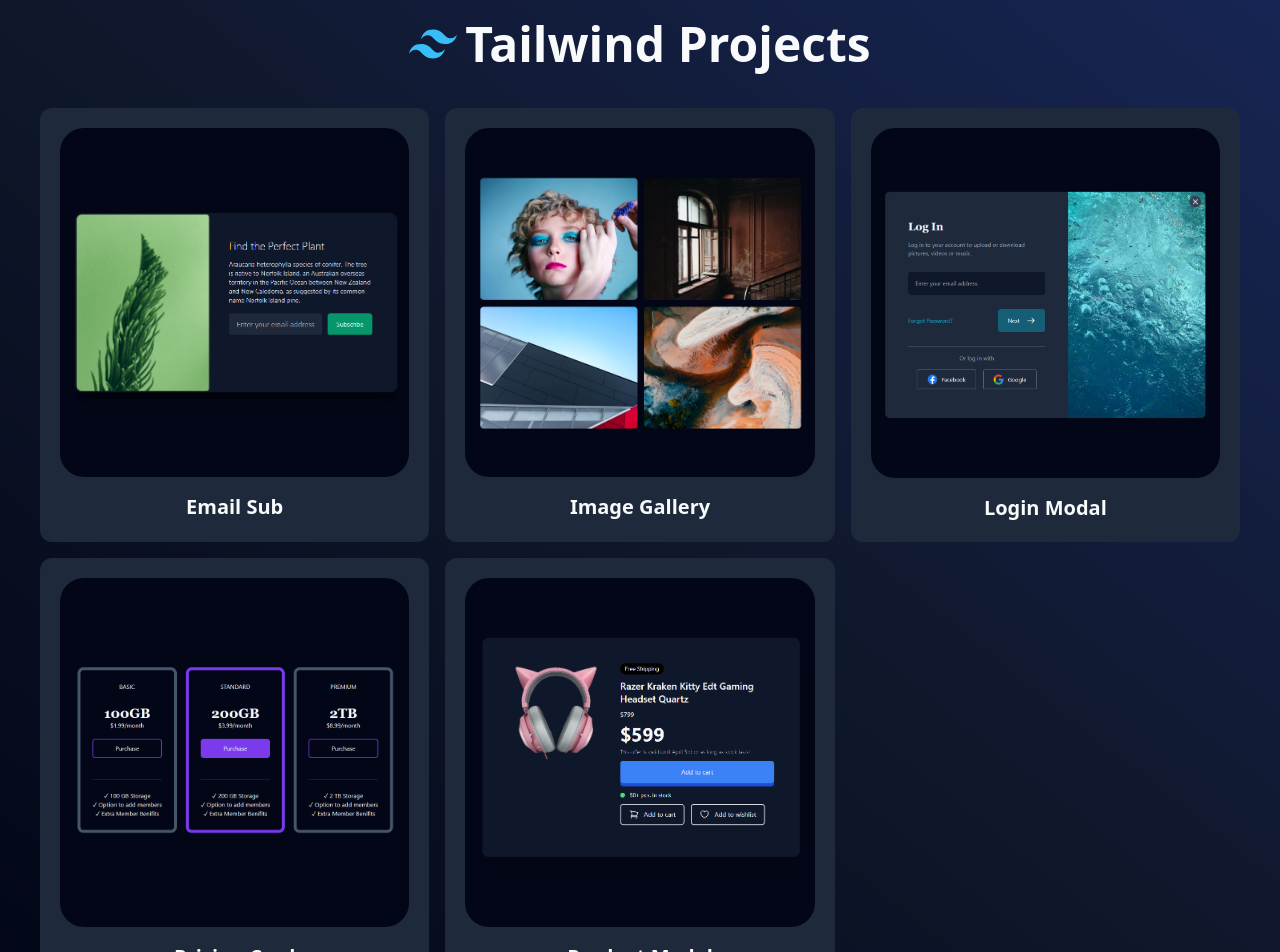
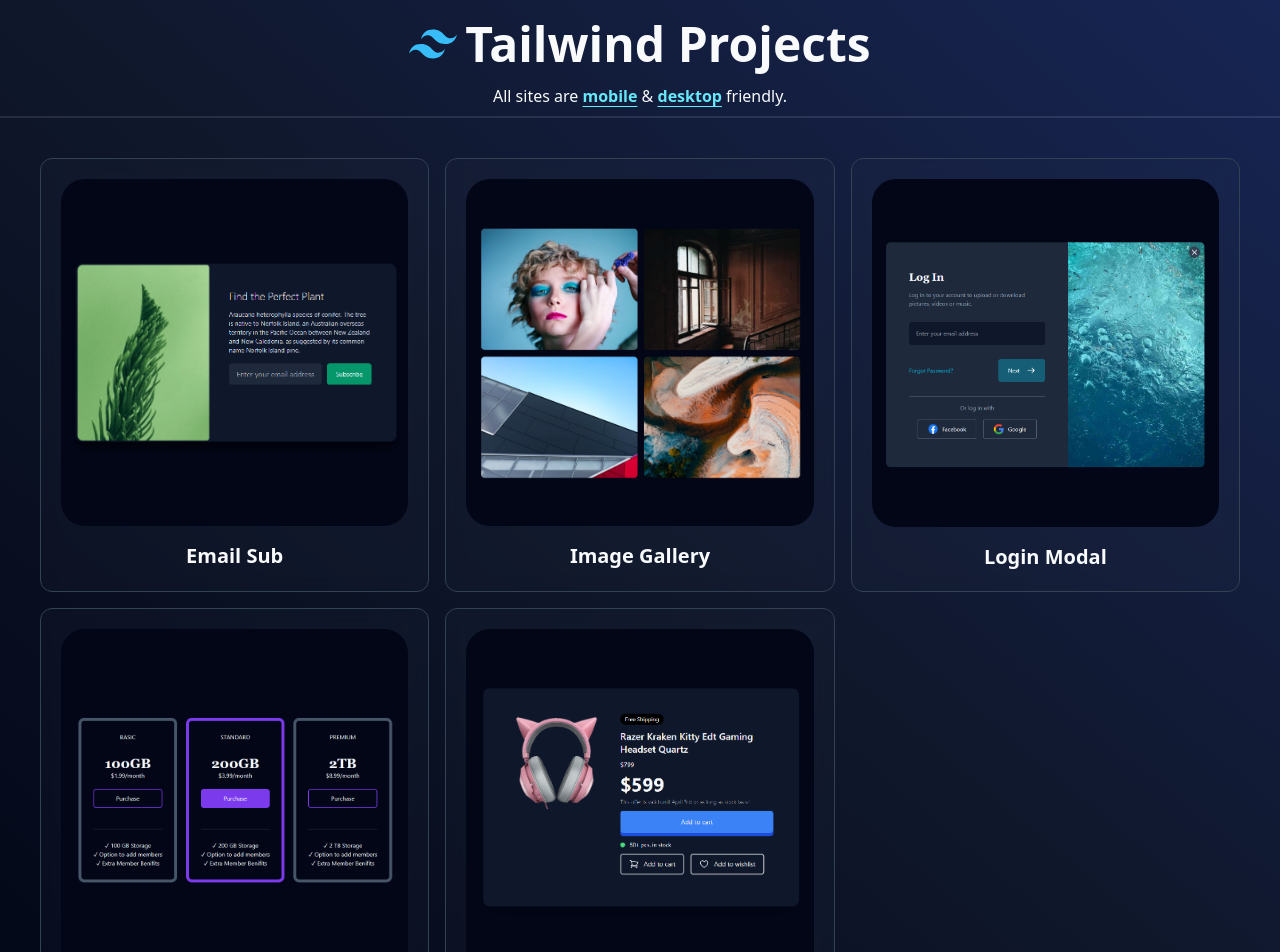
Before and after one commit to push-on/tailwind-svelte-projects, a SvelteKit app: page / in a window 1280 px wide. Shown: the top 952 px of the page. Built offline with nearby package versions, Linux system fonts and the light colour scheme.

Commit message:
Update 04/24/2023 13:33:33

```diff
--- a/src/routes/+page.svelte
+++ b/src/routes/+page.svelte
@@ -6,9 +6,10 @@
   import signup from "$lib/thumbnails/signup.png"
 </script>
 
+<div class="flex flex-col space-y-4 border-b-2 border-blue-50/10 pb-2">
   <div class="flex justify-center mt-5">
     <svg
-  class="mr-2  text-sky-400 "
+      class="mr-2 text-sky-400"
       xmlns="http://www.w3.org/2000/svg"
       width="3em"
       height="3em"
@@ -16,36 +17,44 @@
       ><path
         fill="currentColor"
         d="M12.001 4.8c-3.2 0-5.2 1.6-6 4.8c1.2-1.6 2.6-2.2 4.2-1.8c.913.228 1.565.89 2.288 1.624C13.666 10.618 15.027 12 18.001 12c3.2 0 5.2-1.6 6-4.8c-1.2 1.6-2.6 2.2-4.2 1.8c-.913-.228-1.565-.89-2.288-1.624C16.337 6.182 14.976 4.8 12.001 4.8zm-6 7.2c-3.2 0-5.2 1.6-6 4.8c1.2-1.6 2.6-2.2 4.2-1.8c.913.228 1.565.89 2.288 1.624c1.177 1.194 2.538 2.576 5.512 2.576c3.2 0 5.2-1.6 6-4.8c-1.2 1.6-2.6 2.2-4.2 1.8c-.913-.228-1.565-.89-2.288-1.624C10.337 13.382 8.976 12 6.001 12z" /></svg>
-  <h1 class="text-5xl font-bold ">Tailwind Projects</h1>
+    <h1 class="text-5xl font-bold">Tailwind Projects</h1>
   </div>
+  <p class="text-center">
+    All sites are
+    <strong class="text-cyan-300 underline underline-offset-4"> mobile </strong> &
+    <strong class="text-cyan-300 underline underline-offset-4"> desktop </strong>
+    friendly.
+  </p>
+</div>
+
 <div class="flex justify-center decoration-4">
   <!-- list of pages in tailwind css grid -->
   <div
     class="font-bold container grid sm:grid-cols-2 lg:grid-cols-3 p-5 m-5 gap-4 text-xl whitespace-nowrap">
     <a
-      class=" p-5 hover:underline underline-offset-8 capitalize text-center bg-slate-800 hover:bg-slate-700 rounded-xl min-w-fit decoration-sky-400 space-"
+      class=" p-5 hover:underline underline-offset-8 capitalize text-center bg-slate-700/10 backdrop-blur border-slate-700 border hover:bg-slate-100/10 hover:shadow-2xl hover:shadow-black rounded-xl min-w-fit decoration-sky-400 space-"
       href="./emailsub/">
       <img class="mb-4 rounded-3xl" src={emailSub} alt="" />
       Email Sub
     </a>
     <a
-      class=" p-5 hover:underline underline-offset-8 capitalize text-center bg-slate-800 hover:bg-slate-700 rounded-xl min-w-fit decoration-sky-400"
+      class=" p-5 hover:underline underline-offset-8 capitalize text-center bg-slate-700/10 backdrop-blur border-slate-700 border hover:bg-slate-100/10 hover:shadow-2xl hover:shadow-black rounded-xl min-w-fit decoration-sky-400"
       href="./imagegallery/">
       <img class="mb-4 rounded-3xl" src={imagegallery} alt="" />
       Image Gallery</a>
     <a
-      class=" p-5 hover:underline underline-offset-8 capitalize text-center bg-slate-800 hover:bg-slate-700 rounded-xl min-w-fit decoration-sky-400"
+      class=" p-5 hover:underline underline-offset-8 capitalize text-center bg-slate-700/10 backdrop-blur border-slate-700 border hover:bg-slate-100/10 hover:shadow-2xl hover:shadow-black rounded-xl min-w-fit decoration-sky-400"
       href="./loginmodal/">
       <img class="mb-4 rounded-3xl" src={signup} alt="" />
 
       Login Modal</a>
     <a
-      class=" p-5 hover:underline underline-offset-8 capitalize text-center bg-slate-800 hover:bg-slate-700 rounded-xl min-w-fit decoration-sky-400"
+      class=" p-5 hover:underline underline-offset-8 capitalize text-center bg-slate-700/10 backdrop-blur border-slate-700 border hover:bg-slate-100/10 hover:shadow-2xl hover:shadow-black rounded-xl min-w-fit decoration-sky-400"
       href="./pricingcard/">
       <img class="mb-4 rounded-3xl" src={priceCard} alt="" />
       Pricing Card</a>
     <a
-      class=" p-5 hover:underline underline-offset-8 capitalize text-center bg-slate-800 hover:bg-slate-700 rounded-xl min-w-fit decoration-sky-400"
+      class=" p-5 hover:underline underline-offset-8 capitalize text-center bg-slate-700/10 backdrop-blur border-slate-700 border hover:bg-slate-100/10 hover:shadow-2xl hover:shadow-black rounded-xl min-w-fit decoration-sky-400"
       href="./productModal/">
       <img class="mb-4 rounded-3xl" src={modal} alt="" />
       Product modal</a>
```
Lines whose indentation alone changed are shown as unchanged.
